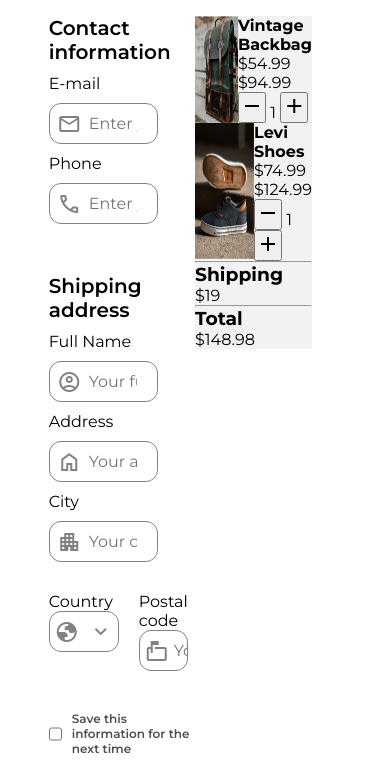
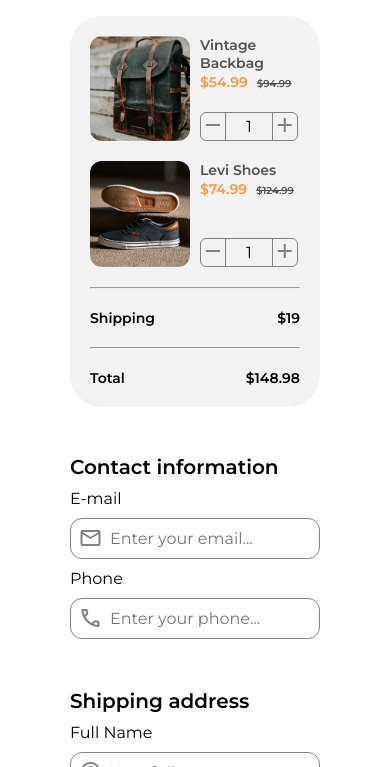
Before and after one commit to LuismallitoDev/Checkout-Page-, a plain HTML site: page index.html in a window 390 px wide. Shown: the part 77-844 px from the top of the page. Drawn offline with nearby package versions, Linux system fonts and the light colour scheme; no server answers.

Commit message:
Almost finished :)

```diff
--- a/index.html
+++ b/index.html
@@ -93,12 +93,14 @@
                         disabled
                         placeholder="Your country..."
                       />
-                      <span class="material-symbols-outlined">
+                      <span id="expand" class="material-symbols-outlined">
                         expand_more
                       </span>
                     </div>
                   </div>
-                  <div class="opt-country" id="opt-country"></div>
+                  <div class="opt-country" id="opt-country">
+
+                  </div>
                 </div>
                 <div class="half-input-div">
                   <label for="postal-code">Postal code</label>
@@ -129,10 +131,12 @@
                 <img src="assets/photo1.png" alt="Vintage Backbag" />
               </div>
               <div class="info-item">
-                <h4>Vintage Backbag</h4>
-                <div class="prices">
-                  <span>$54.99</span>
-                  <span>$94.99</span>
+                <div>
+                  <h4>Vintage Backbag</h4>
+                  <div class="prices">
+                    <span title="Now">$54.99</span>
+                    <span title="Before">$94.99</span>
+                  </div>
                 </div>
                 <div class="item-add">
                   <button type="button">
@@ -150,10 +154,12 @@
                 <img src="assets/photo2.png" alt="Levi Shoes" />
               </div>
               <div class="info-item">
-                <h4>Levi Shoes</h4>
-                <div class="prices">
-                  <span>$74.99</span>
-                  <span>$124.99</span>
+                <div>
+                  <h4>Levi Shoes</h4>
+                  <div class="prices">
+                    <span title="Now">$74.99</span>
+                    <span title="Before">$124.99</span>
+                  </div>
                 </div>
                 <div class="item-add">
                   <button type="button">
--- a/main.js
+++ b/main.js
@@ -1,8 +1,51 @@
-let city = "";
+const droplist = document.getElementById("opt-country");
+const inputDropList = document.getElementById("country-input");
+const buttonList = document.getElementById("country");
+const expand = document.getElementById("expand");
+document.querySelectorAll("input").forEach(input=>{
+  input.setAttribute("autocomplete", "off")
+});
+
 fetch("https://restcountries.com/v3.1/all")
   .then((response) => response.json())
   .then((data) => {
     // Extract country names from the response
     console.log(data);
+    for (country of data) {
+
+      droplist.innerHTML += `<div class="opt">${country.name.common}</div>`;
+    }
+    const countries = document.querySelectorAll(".opt");
+
+    countries.forEach((country) => {
+      country.addEventListener("click", () => {
+        inputDropList.value = country.innerHTML;
+        droplist.classList.remove("active-list");
+        expand.classList.toggle("active-expand");
+      });
+    });
   })
   .catch((error) => console.error("Error fetching countries:", error));
+
+/* Toggle droplist */
+buttonList.addEventListener("click", () => {
+  droplist.classList.toggle("active-list");
+  expand.classList.toggle("active-expand");
+});
+
+
+
+const addButtonLogic = (buttonAdd,buttonLess,span)=>{
+
+  if(span.innerHTML > 0){
+    buttonAdd.addEventListener("click",()=>{
+      span.innerHTML = span++
+    })
+  }else{
+    buttonLess.addEventListener("click",()=>{
+      span.innerHTML = span--
+    })
+  }
+}
+
+/*   */
--- a/style.css
+++ b/style.css
@@ -4,13 +4,16 @@
   padding: 0;
   box-sizing: border-box;
   font-family: "Montserrat", sans-serif;
+  scroll-behavior: smooth;
 }
+
 .container {
   width: 100vw;
   height: 100vh;
   display: flex;
   flex-direction: column;
   align-items: center;
+
   overflow-x: hidden;
 }
 header,
@@ -30,11 +33,16 @@ header h1 {
 form {
   display: flex;
   flex-direction: row;
+  height: 100%;
+  justify-content: space-between;
+  max-width: 1500px;
 }
 .form {
+  height: 100%;
   display: flex;
   flex-direction: column;
   width: 50%;
+  min-width: 250px;
 }
 .input-div {
   width: 100%;
@@ -42,7 +50,7 @@ form {
   flex-direction: column;
 }
 .input {
-  width: 75%;
+  width: 100%;
   max-width: 720px;
   padding: 7.5px 20px 7.5px 0;
   display: flex;
@@ -76,15 +84,20 @@ form {
 }
 .country-postal {
   margin-top: 20px;
-  width: 75%;
+  width: 100%;
   display: grid;
   grid-template-columns: 1fr 1fr;
   gap: 20px;
+  max-width: 720px;
 }
-#country-droplist {
-  display: flex;
-  flex-direction: column;
+.country-postal label {
+  margin-bottom: 5px;
+}
+.country {
   position: relative;
+}
+#country {
+  cursor: pointer;
 }
 .half-input {
   display: flex;
@@ -106,8 +119,42 @@ form {
     font-weight: 400;
   }
 }
-.country input {
-  text-align: center;
+
+.opt-country {
+  position: absolute;
+  flex-direction: column;
+  background-color: #f2f2f2;
+  width: 100%;
+  border-radius: 12px;
+  margin-top: 10px;
+  max-height: 120px;
+  overflow-y: scroll;
+  display: none;
+  &::-webkit-scrollbar {
+    width: 7.5px;
+  }
+  &::-webkit-scrollbar-track {
+    border-radius: 12px;
+  }
+  &::-webkit-scrollbar-thumb {
+    background: #4e5150;
+    border-radius: 12px;
+  }
+}
+.opt-country.active-list {
+  display: flex;
+}
+.active-expand {
+  transform: rotate(180deg);
+  transition: transform 0.1s ease-in-out;
+}
+.opt-country .opt {
+  padding: 10px;
+  &:hover {
+    background-color: #4e5150;
+    color: #fff;
+    cursor: pointer;
+  }
 }
 .half-input span {
   padding: 0 5px;
@@ -133,9 +180,11 @@ form {
   outline: none;
 }
 .submit-button-div {
-  width: 75%;
+  width: 100%;
   text-align: right;
+  max-width: 720px;
 }
+
 #submit {
   background-color: #f2994a;
   width: 30%;
@@ -144,6 +193,7 @@ form {
   border-radius: 12px;
   padding: 15.5px 0;
   cursor: pointer;
+  min-width: 90px;
 }
 .shipping,
 .contact-info {
@@ -154,20 +204,94 @@ form {
   display: flex;
   flex-direction: column;
   background-color: #f2f2f2;
+  width: 30%;
+  padding: 20px;
+  gap: 20px;
+  max-width: 500px;
+  min-width: 250px;
   height: fit-content;
-  width: 40%;
+  border-radius: 32px;
 }
 .item {
+  width: 100%;
+  display: grid;
+  grid-template-columns: 1fr 1fr;
+  column-gap: 10px;
+}
+.img-div img {
+  width: 100%;
+  height: 100%;
+  object-fit: cover;
+  border-radius: 12px;
+}
+.info-item {
+  display: flex;
+  flex-direction: column;
+  justify-content: space-between;
+}
+.info-item h4 {
+  font-family: Montserrat;
+  font-size: 1em;
+  color: #4e5150;
+  font-weight: 600;
+  text-align: left;
+}
+.item-price-info {
   display: flex;
   flex-direction: row;
+  align-items: center;
+  justify-content: space-between;
 }
-.item .img-div {
-  max-width: 134.21px;
-  max-height: 136.27px;
+.item-price-info h3 {
+  font-family: Montserrat;
+  font-size: 18px;
+  font-weight: 600;
+  text-align: left;
 }
-.img-div img{
-  width: 100%;
-  height: 100%
+.prices span {
+  &:first-of-type {
+    font-family: Montserrat;
+    font-size: 16px;
+    font-weight: 600;
+    text-align: left;
+    color: #f2994a;
+    margin-right: 5px;
+  }
+  &:last-of-type {
+    font-family: Montserrat;
+    font-size: 12px;
+    font-weight: 600;
+    text-align: left;
+    color: #4e5150;
+    text-decoration: line-through;
+  }
+}
+.item-price-info span {
+  font-family: Montserrat;
+  font-size: 14px;
+  font-weight: 600;
+  text-align: right;
+}
+.item-add {
+  width: fit-content;
+  display: flex;
+  flex-direction: row;
+  align-items: center;
+  gap: 20px;
+  border: 1px solid #828282;
+  border-radius: 6px;
+}
+.item-add button {
+  background-color: transparent;
+  border: none;
+  color: #828282;
+  cursor: pointer;
+  &:first-of-type {
+    border-right: 1px solid #828282;
+  }
+  &:last-of-type {
+    border-left: 1px solid #828282;
+  }
 }
 /*Footer*/
 footer {
@@ -178,3 +302,58 @@ footer {
 footer a {
   color: #4e5150;
 }
+hr {
+  color: #bdbdbd;
+}
+
+@media (max-width: 890px) {
+  main,
+  footer {
+    width: 100%;
+  }
+  header{
+    width: 50%;
+    text-align: center;
+  }
+  form {
+    flex-direction: column-reverse;
+    align-items: center;
+    gap: 3em;
+  }
+  .form{
+    width: 60%;
+  }
+  .items{
+    width: 60%;
+  }
+  .country-postal{
+    grid-template-rows: 1fr 1fr;
+    grid-template-columns: 1fr;
+  }
+  .prices span {
+    &:first-of-type {
+      font-family: Montserrat;
+      font-size: 14px;
+    }
+    &:last-of-type {
+      font-family: Montserrat;
+      font-size: 10px;
+      font-weight: 600;
+      text-align: left;
+      color: #4e5150;
+      text-decoration: line-through;
+    }
+  }
+  .info-item h4{
+    font-size: 14px;
+  }
+  .item-price-info h3 {
+    font-size: 14px;
+  }
+  .save{
+    font-size: 10px;
+  }
+  footer{
+    font-size: 14px;
+  }
+}
```
